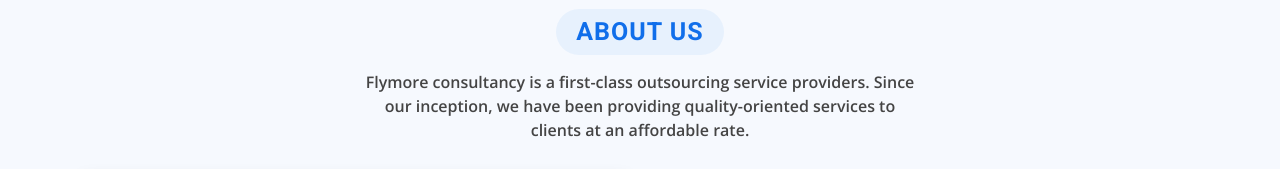
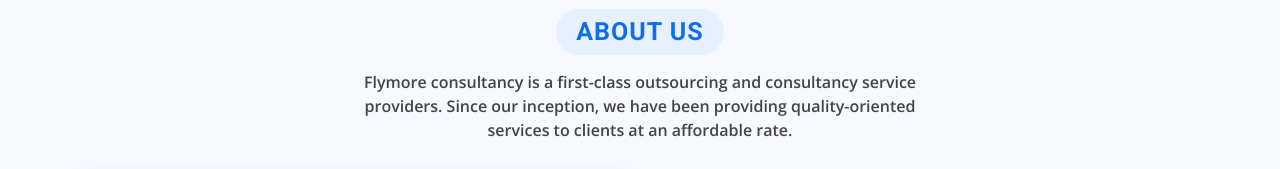
Before and after one commit to MTsrf/flymore-bpo, a plain HTML site: page index.html in a window 1280 px wide. Shown: the part 777-946 px from the top of the page. Drawn offline with nearby package versions, Linux system fonts and the light colour scheme.

Commit message:
modified Title

```diff
--- a/index.html
+++ b/index.html
@@ -5,7 +5,9 @@
   <meta charset="utf-8">
   <meta content="width=device-width, initial-scale=1.0" name="viewport">
 
-  <title>Flymore BPO -Home</title>
+  <!-- Search Engine Optimization by Rank Math → -->
+
+  <title>Best Outsourcing Business Process Management Company|Consultancy in Calicut, Kerala</title>
   <meta content="" name="description">
   <meta content="" name="keywords">
 
@@ -100,7 +102,7 @@
     <div class="section-title">
       <h2>About Us</h2>
 
-      <p>Flymore consultancy is a first-class outsourcing service providers. Since our inception, we have been providing quality-oriented services to clients at an affordable rate.</p>
+      <p>Flymore consultancy is a first-class outsourcing and consultancy service providers. Since our inception, we have been providing quality-oriented services to clients at an affordable rate.</p>
     </div>
 
     <div class="row">
```
